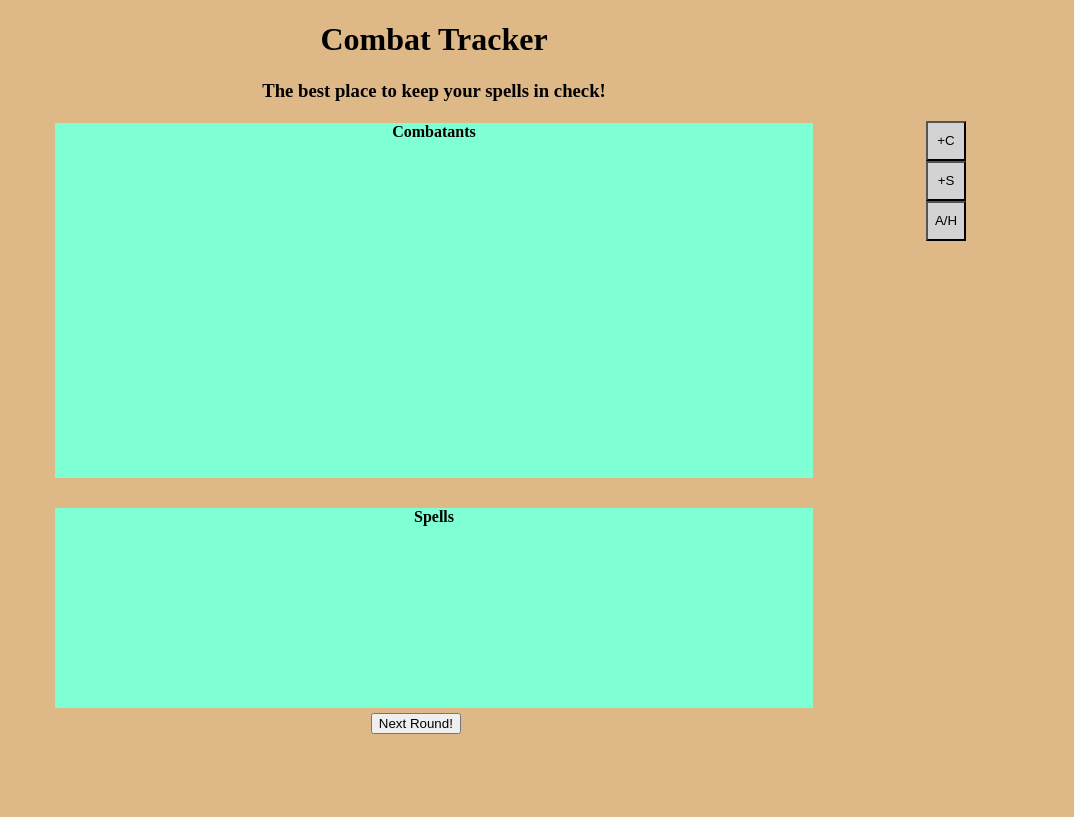
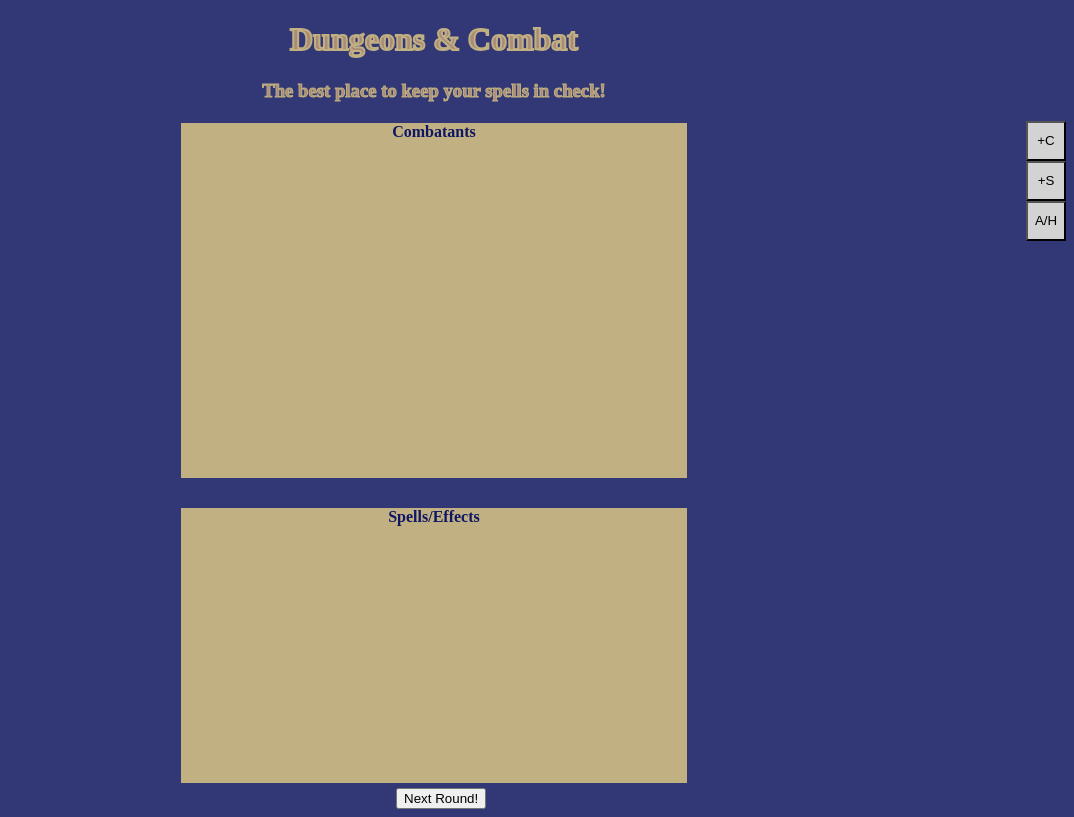
Before and after one commit to nobleOn3/cit_261, a plain HTML site: page combat_tracker/index.html in a window 1280 px wide. Shown: the whole page, without its empty margins (206-1280 px from the left). Drawn offline with Linux system fonts and the light colour scheme.

Commit message:
Changed the layout slightly, as well as colors of the UI

```diff
--- a/combat_tracker/index.html
+++ b/combat_tracker/index.html
@@ -3,11 +3,11 @@
 <head>
     <meta charset="UTF-8">
     <meta name="viewport" content="width=device-width, initial-scale=1.0">
-    <title>Combat Tracker</title>
+    <title>Dungeons & Combat</title>
     <link rel="stylesheet" href="tracker.css">
 </head>
 <body>
-    <h1 id="welcome">Combat Tracker</h1>
+    <h1 id="welcome">Dungeons & Combat</h1>
     <h3 id="w_message">The best place to keep your spells in check!</h3>
 
     <div class="menu">
@@ -42,7 +42,7 @@
     </div>
 
     <div id="spl_display">
-        <h4 id="s_label">Spells</h4>
+        <h4 id="s_label">Spells/Effects</h4>
         <table id="s_table">
         </table>
     </div>
--- a/combat_tracker/tracker.css
+++ b/combat_tracker/tracker.css
@@ -14,7 +14,7 @@
 }
 
 .menu_buttons{
-    float:left;
+    float:right;
     width: 40px;
 }
 
@@ -25,7 +25,7 @@
 }
 
 .sub_menu{
-    float: right;
+    float: left;
     background-color:lightgrey;
     width: 100px;
     height: 120px;
@@ -69,34 +69,41 @@
 
 #welcome{
     text-align: center;
-    color: black;
+    color: #AA8b79;
+    -webkit-text-stroke-width: 2px;
+    -webkit-text-stroke-color: #C1B081;
 }
 
 #w_message{
     text-align: center;
+    color:#AA8b79;
+    -webkit-text-stroke-width: 1px;
+    -webkit-text-stroke-color: #C1B081;
 }
 
+
 #char_display {
-    width: 60%;
+    width: 40%;
     height: 355px;
-    background-color: aquamarine;
+    background-color: #C1B081;
     margin-bottom: 30px;
-    margin-right: 20%;
-    margin-left: 20%;
+    margin-right: 30%;
+    margin-left: 30%;
     text-align:center;
 }
 
 #spl_display {
-    width: 60%;
-    height: 200px;
-    background-color: aquamarine;
-    margin-right: 20%;
-    margin-left: 20%;
+    width: 40%;
+    height: 275px;
+    background-color: #C1B081;
+    margin-right: 30%;
+    margin-left: 30%;
 }
 
 #c_label, #s_label{
     text-align:center;
     margin-bottom: 5px;
+    color: #0E1665;
 }
 
 #c_table{
@@ -116,15 +123,21 @@
 #c_table td{
     width: 33%;
     font-size: 12px;
+    color: #0E1665
+}
+
+#s_table td {
+    width:50%;
+    font-size:14px;
+    color: #0E1665;
 }
 
 #next_round{
-    text-align: center;
-    margin-right:47%;
-    margin-left: 45%;
+    margin-left: 47%;
+    margin-right: 43%;
     margin-top: 5px;
 }
 
 body{
-    background-color: burlywood;
+    background-color: #323875;
 }
```
